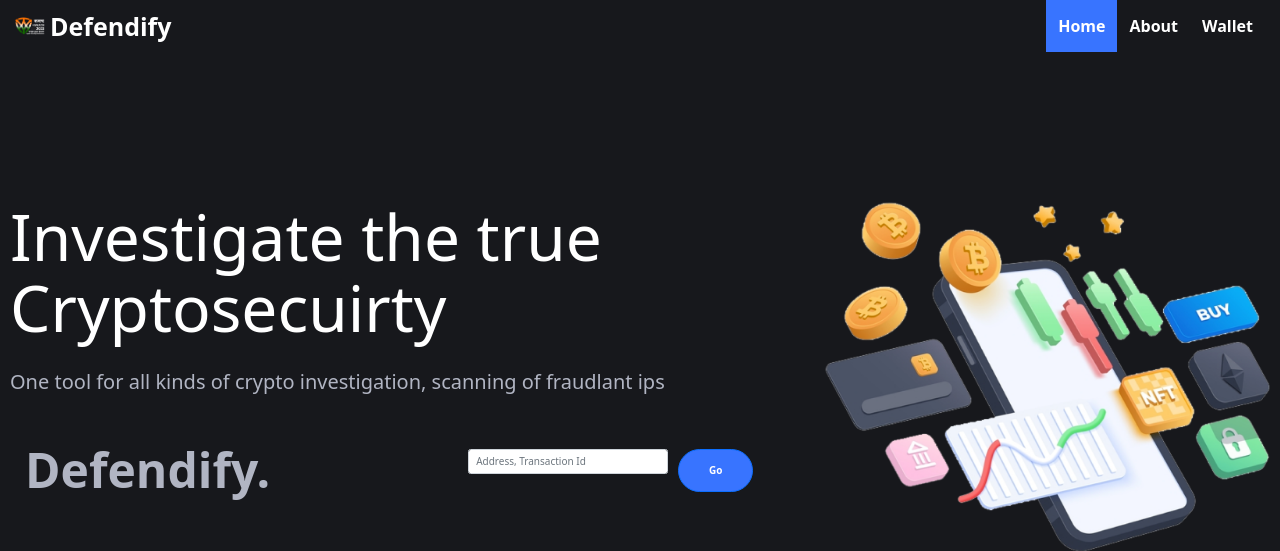
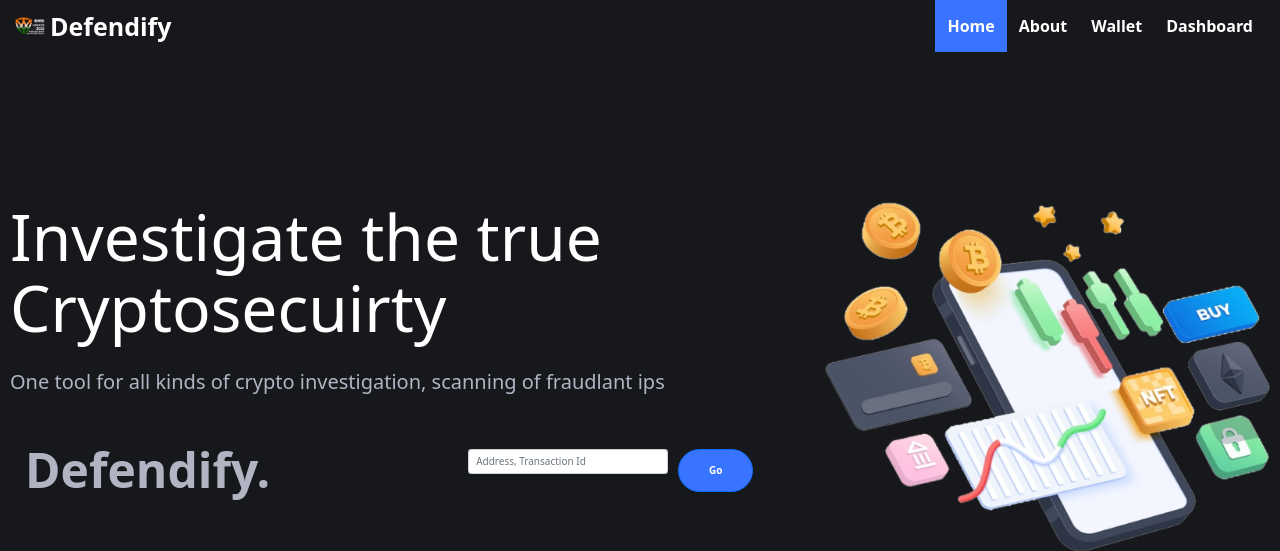
Before and after one commit to San-kalp/Kavach, a Django app: page / in a window 1280 px wide. Shown: the top 551 px of the page. Run offline with Django 3.2, Linux system fonts and the light colour scheme; some libraries are stand-ins or nearby versions.

Commit message:
Added Dashboard

```diff
--- a/Defendify-project/home/templates/home/home.html
+++ b/Defendify-project/home/templates/home/home.html
@@ -48,6 +48,13 @@
                         <li class="navbar-item">
                             <a class="navbar-link" href="wallet">Wallet</a>
                         </li>
+                        <!-- <li class="navbar-item">
+                            <a class="navbar-link" href="wallet">Address mapping</a>
+                        </li> -->
+                        <li class="navbar-item">
+                            <a class="navbar-link" href="https://defendify-crypto-dashboard.vercel.app/">Dashboard</a>
+                        </li>
+
                         <!-- <li class="nav-item">
                             <form method="post">
                                 {% csrf_token %}
```
